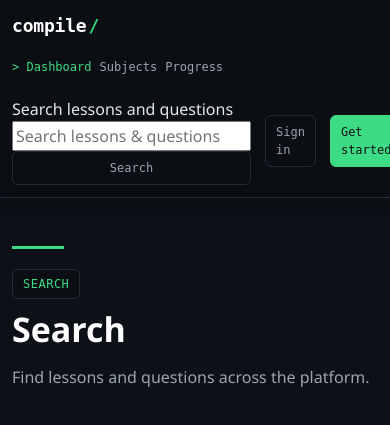
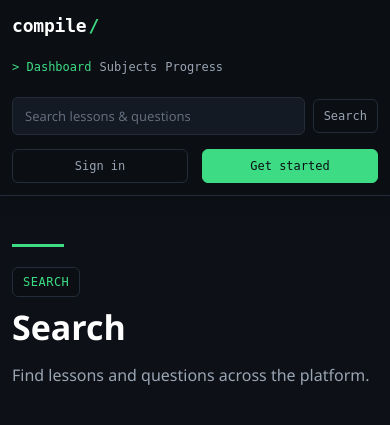
Before and after one commit to philquake/cxc_platform, a Django app: page /search/ in a window 390 px wide. Shown: the top 425 px of the page. Run offline with Django 5.2, Linux system fonts and the light colour scheme; some libraries are stand-ins or nearby versions.

Commit message:
feat: add navbar search component and enhance flashcard styles

```diff
--- a/static/css/base.css
+++ b/static/css/base.css
@@ -157,6 +157,59 @@ p {
 
 .navbar-right form {
   margin: 0;
+}
+
+.navbar-search {
+  display: flex;
+  flex: 0 1 360px;
+  align-items: center;
+  gap: 8px;
+  width: min(34vw, 360px);
+  min-width: 220px;
+}
+
+.navbar-search .sr-only {
+  position: absolute;
+  width: 1px;
+  height: 1px;
+  padding: 0;
+  margin: -1px;
+  overflow: hidden;
+  clip: rect(0, 0, 0, 0);
+  white-space: nowrap;
+  border: 0;
+}
+
+.navbar-search input {
+  flex: 1 1 auto;
+  width: 100%;
+  min-width: 0;
+  height: 38px;
+  padding: 8px 12px;
+  color: var(--color-white);
+  background: var(--color-panel);
+  border: 1px solid var(--color-panel-border);
+  border-radius: var(--radius-sm);
+  font: inherit;
+  font-size: 13px;
+  transition: border-color var(--transition-fast), box-shadow var(--transition-fast);
+}
+
+.navbar-search input::placeholder {
+  color: var(--color-text-faint);
+}
+
+.navbar-search input:focus-visible {
+  border-color: var(--color-accent);
+  outline: 0;
+  box-shadow: 0 0 0 3px rgba(61, 220, 132, 0.16);
+}
+
+.navbar-search button {
+  flex: 0 0 auto;
+  min-height: 38px;
+  padding-inline: 12px;
+  font-size: 12px;
 }
 
 .nav-user {
@@ -333,6 +386,20 @@ p {
   .nav-links {
     gap: 16px;
   }
+
+  .navbar-right {
+    width: 100%;
+    flex-wrap: wrap;
+    justify-content: flex-end;
+    margin-top: -2px;
+  }
+
+  .navbar-right .navbar-search {
+    flex: 1 1 100%;
+    order: -1;
+    width: 100%;
+    min-width: 0;
+  }
 }
 
 @media (max-width: 680px) {
@@ -361,9 +428,6 @@ p {
 
   .navbar-right {
     position: static;
-    width: 100%;
-    justify-content: flex-end;
-    margin-top: -2px;
   }
 
   .nav-user {
@@ -419,10 +483,18 @@ p {
     flex: 1;
   }
 
+  .navbar-right .navbar-search {
+    flex: 1 1 100%;
+  }
+
   .navbar-right .btn-ghost,
   .navbar-right .btn-accent {
     width: 100%;
     justify-content: center;
+  }
+
+  .navbar-right .navbar-search .btn-ghost {
+    width: auto;
   }
 
   .footer-grid {
--- a/templates/base.html
+++ b/templates/base.html
@@ -7,7 +7,7 @@
     <meta name="google-adsense-account" content="ca-pub-7450474277576173">
 
     {% bootstrap_css %}
-    <link rel="stylesheet" href="{% static 'css/base.css' %}?v=1.2">
+    <link rel="stylesheet" href="{% static 'css/base.css' %}?v=1.6">
 
     {% block extra_css %}{% endblock %}
     <title>{% block title %}{% endblock %}</title>
--- a/templates/progress/dashboard.html
+++ b/templates/progress/dashboard.html
@@ -4,7 +4,7 @@
 {% block title %}Progress | Compile{% endblock %}
 
 {% block extra_css %}
-<link rel="stylesheet" href="{% static 'css/progress.css' %}?v=1.1">
+<link rel="stylesheet" href="{% static 'css/progress.css' %}?v=1.2">
 {% endblock %}
 
 {% block content %}
--- a/templates/progress/flashcards.html
+++ b/templates/progress/flashcards.html
@@ -4,8 +4,8 @@
 {% block title %}{{ topic.name|default:"Flashcards" }} | Compile{% endblock %}
 
 {% block extra_css %}
-<link rel="stylesheet" href="/static/css/progress.css">
-<link rel="stylesheet" href="/static/css/flashcards.css">
+<link rel="stylesheet" href="{% static 'css/progress.css' %}?v=1.2">
+<link rel="stylesheet" href="{% static 'css/flashcards.css' %}?v=1.1">
 {% endblock %}
 
 {% block content %}
--- a/templates/progress/study_plan.html
+++ b/templates/progress/study_plan.html
@@ -11,7 +11,7 @@
 <div class="progress-page">
     <header class="progress-header study-plan-header">
         <span class="content-card-label">EXAM PREPARATION</span>
-        <h1>{{ subject.name }} study plan</h1>
+        <h1>{{ subject.name }} Study Plan</h1>
         <p>Lessons are prioritized by topic weight and mastery. Reviews are scheduled alongside new material.</p>
         <div class="progress-header-links">
             <a href="{% url 'subjects:detail' subject.name|slugify %}" class="mistake-bank-link">Back to {{ subject.name }} →</a>
```
Also changed, not shown: static/css/flashcards.css (+28 -0 lines), static/css/progress.css (+10 -1 lines).
